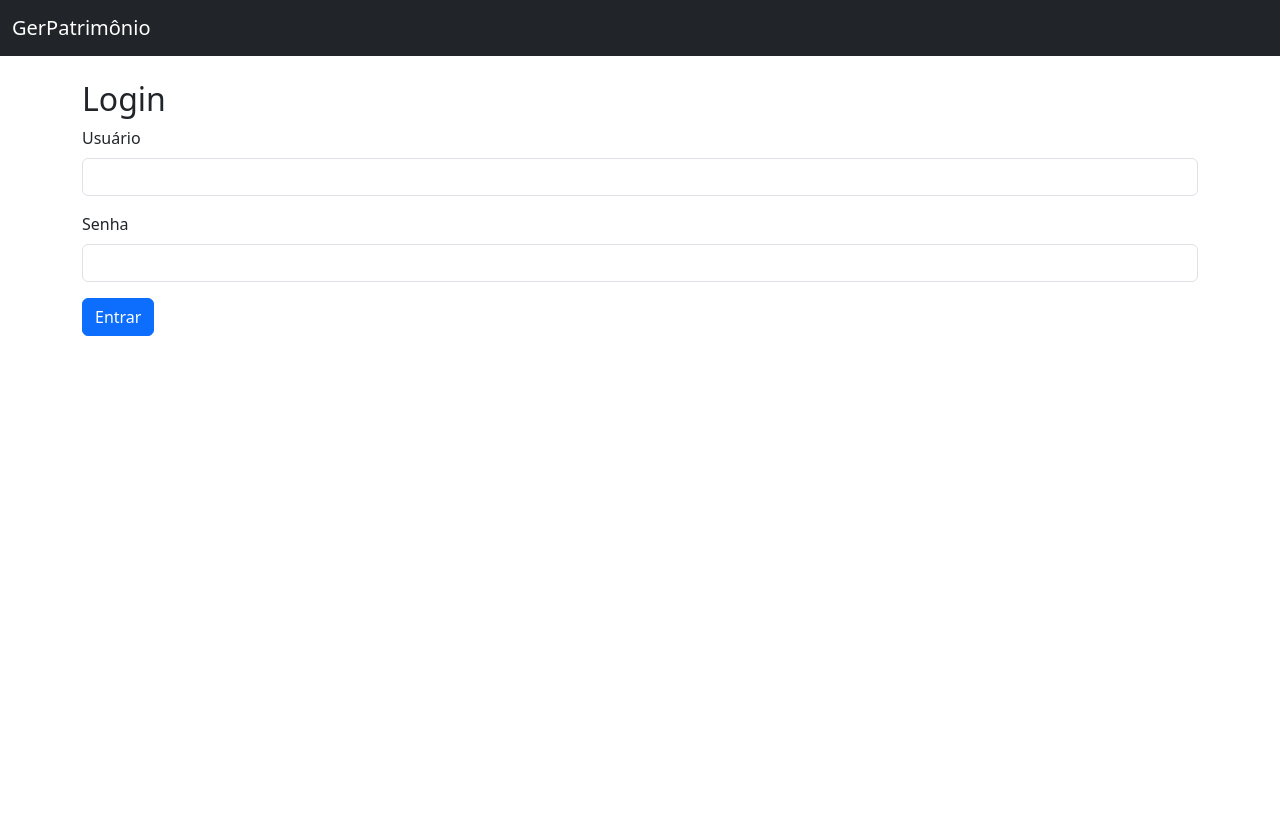
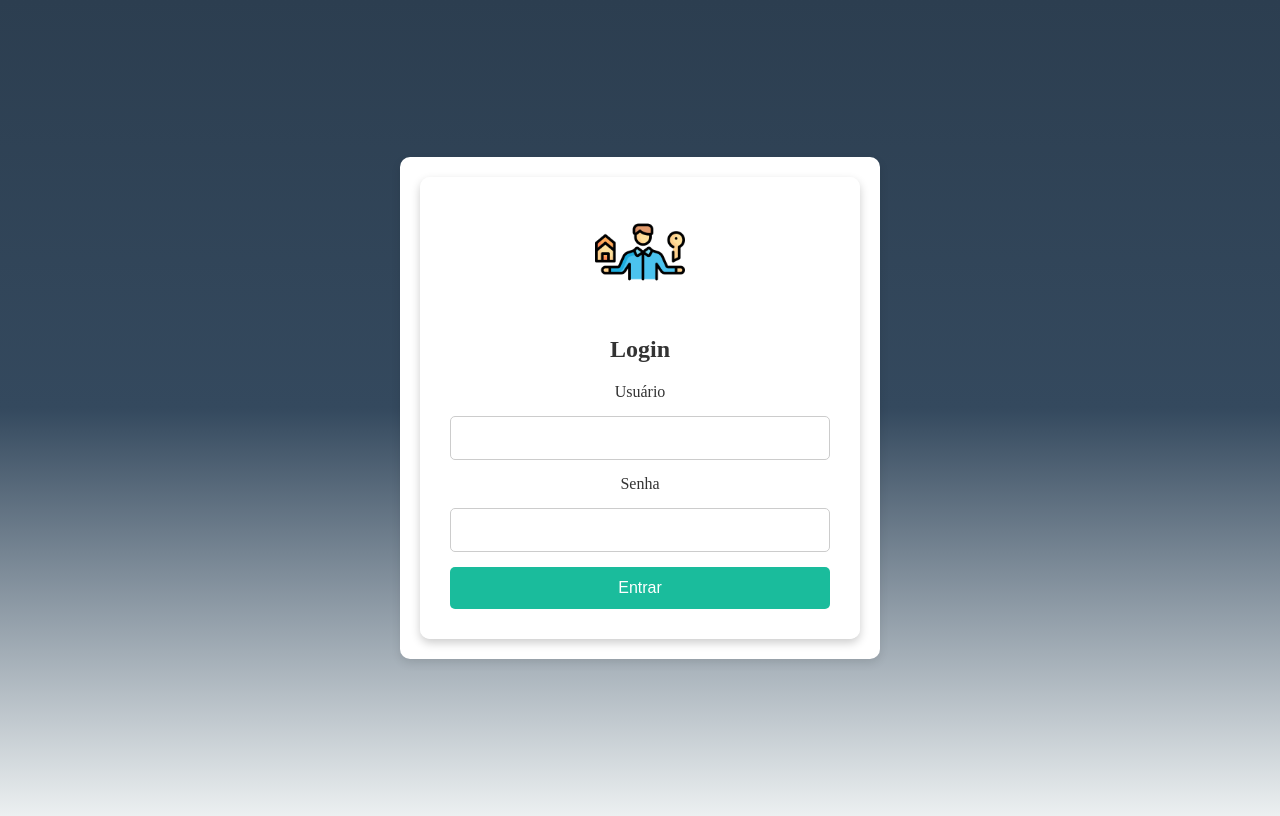
Before and after one commit to EduhReis/GerPatrimonio, a Flask app: page /login in a window 1280 px wide. Before the commit the page ends 336 px from the top, so only its background shows below. Run offline with Flask 3, Linux system fonts and the light colour scheme; some libraries are stand-ins or nearby versions.

Commit message:
feature: pagina de login atualizado com o estilo mias bonito

```diff
--- a/src/backend/static/css/styles.css
+++ b/src/backend/static/css/styles.css
@@ -1,170 +1,83 @@
-/* Geral */
+/* Reset básico para remover estilos padrão */
+/* Fundo do login */
 body {
-    font-family: 'Segoe UI', Tahoma, Geneva, Verdana, sans-serif;
-    background-color: #f3f4f6;
-    margin: 0;
-    padding: 0;
-    color: #374151;
-    line-height: 1.6;
+    background: linear-gradient(to bottom, #2c3e50, #34495e, #ecf0f1); /* Gradiente suave */
+    display: flex;
+    justify-content: center;
+    align-items: center;
+    height: 100vh;
+}
+body {
+    background-color: #f8f9fa;
+    color: #333;
 }
 
-h1, h2 {
-    color: #1f2937;
-    text-align: center;
-    margin-bottom: 1.5rem;
+/* Navbar */
+.navbar {
+    background-color: #2c3e50;
+    padding: 1rem;
 }
 
-a {
-    color: #2563eb;
+.navbar a {
+    color: #ecf0f1;
     text-decoration: none;
+    font-weight: 500;
 }
 
-a:hover {
-    text-decoration: underline;
+.navbar a:hover {
+    color: #1abc9c;
 }
 
-/* Cabeçalho */
-header {
-    background-color: #1f2937;
-    color: #f9fafb;
-    padding: 1rem 0;
-    text-align: center;
-    box-shadow: 0 2px 4px rgba(0, 0, 0, 0.1);
-    font-size: 1.8rem;
-    font-weight: bold;
+/* Container */
+.container {
+    max-width: 600px;
+    margin: 40px auto;
+    padding: 20px;
+    background: #fff;
+    box-shadow: 0px 4px 10px rgba(0, 0, 0, 0.1);
+    border-radius: 10px;
 }
 
-/* Container Principal */
-.container {
-    max-width: 800px;
-    margin: 2rem auto;
-    padding: 2rem;
-    background: #ffffff;
-    border-radius: 12px;
-    box-shadow: 0 4px 6px rgba(0, 0, 0, 0.1);
-}
-
-/* Formulários */
+/* Formulário */
 form {
     display: flex;
     flex-direction: column;
-    gap: 1rem;
+    gap: 15px;
 }
 
-form input, form select {
-    padding: 0.75rem;
-    border: 1px solid #d1d5db;
-    border-radius: 8px;
-    font-size: 1rem;
-    background-color: #f9fafb;
-    transition: all 0.2s;
+input {
+    padding: 12px;
+    border: 1px solid #ccc;
+    border-radius: 5px;
+    font-size: 16px;
 }
 
-form input:focus, form select:focus {
-    outline: none;
-    border-color: #2563eb;
-    background-color: #ffffff;
-    box-shadow: 0 0 4px rgba(37, 99, 235, 0.5);
+button {
+    background-color: #1abc9c;
+    color: white;
+    padding: 12px;
+    border: none;
+    border-radius: 5px;
+    font-size: 16px;
+    cursor: pointer;
 }
 
-form button {
-    background-color: #2563eb;
-    color: #ffffff;
-    padding: 0.75rem 1rem;
-    border: none;
-    border-radius: 8px;
-    font-size: 1.1rem;
-    font-weight: bold;
-    cursor: pointer;
-    transition: background-color 0.2s, transform 0.2s;
+button:hover {
+    background-color: #16a085;
+}
+/* Container de login mais largo */
+.login-container {
+    width: 380px; /* Ajuste para deixar um pouco mais largo */
+    background: rgba(255, 255, 255, 0.95);
+    padding: 30px;
+    border-radius: 10px;
+    box-shadow: 0px 4px 10px rgba(0, 0, 0, 0.2);
+    text-align: center;
 }
 
-form button:hover {
-    background-color: #1e40af;
-    transform: translateY(-2px);
+/* Ajustar logo no login */
+.login-logo {
+    height: 90px;
+    width: auto;
+    margin-bottom: 15px;
 }
-
-form button:active {
-    transform: translateY(0);
-}
-
-/* Tabelas */
-table {
-    width: 100%;
-    border-collapse: collapse;
-    margin-top: 1.5rem;
-    border: 1px solid #d1d5db;
-}
-
-table th, table td {
-    text-align: left;
-    padding: 0.75rem;
-    border: 1px solid #e5e7eb;
-}
-
-table th {
-    background-color: #f3f4f6;
-    color: #1f2937;
-    font-weight: bold;
-}
-
-table tr:nth-child(even) {
-    background-color: #f9fafb;
-}
-
-table tr:hover {
-    background-color: #e5e7eb;
-}
-
-/* Botões de Ação */
-button.action-btn {
-    padding: 0.5rem 1rem;
-    border: none;
-    border-radius: 6px;
-    font-size: 0.9rem;
-    cursor: pointer;
-    transition: background-color 0.2s, transform 0.2s;
-}
-
-button.action-btn.edit {
-    background-color: #f59e0b;
-    color: white;
-}
-
-button.action-btn.edit:hover {
-    background-color: #d97706;
-}
-
-button.action-btn.delete {
-    background-color: #ef4444;
-    color: white;
-}
-
-button.action-btn.delete:hover {
-    background-color: #b91c1c;
-}
-
-/* Rodapé */
-footer {
-    text-align: center;
-    padding: 1rem 0;
-    background-color: #1f2937;
-    color: #f3f4f6;
-    margin-top: 2rem;
-    font-size: 0.9rem;
-}
-
-/* Responsividade */
-@media (max-width: 768px) {
-    .container {
-        padding: 1rem;
-    }
-
-    table th, table td {
-        font-size: 0.9rem;
-    }
-
-    form input, form button {
-        font-size: 1rem;
-    }
-}
--- a/src/backend/templates/base.html
+++ b/src/backend/templates/base.html
@@ -1,50 +1,37 @@
 <!DOCTYPE html>
-<html lang="en">
+<html lang="pt-br">
 <head>
     <meta charset="UTF-8">
     <meta name="viewport" content="width=device-width, initial-scale=1.0">
     <title>{% block title %}GerPatrimônio{% endblock %}</title>
-    <link href="https://cdn.jsdelivr.net/npm/bootstrap@5.3.0/dist/css/bootstrap.min.css" rel="stylesheet">
-    <link href="https://cdn.datatables.net/1.13.4/css/jquery.dataTables.min.css" rel="stylesheet">
+    <link rel="stylesheet" href="{{ url_for('static', filename='css/styles.css') }}">
 </head>
 <body>
-    <nav class="navbar navbar-expand-lg navbar-dark bg-dark">
-        <div class="container-fluid">
-            <a class="navbar-brand" href="#">GerPatrimônio</a>
-            <button class="navbar-toggler" type="button" data-bs-toggle="collapse" data-bs-target="#navbarNavDropdown" aria-controls="navbarNavDropdown" aria-expanded="false" aria-label="Toggle navigation">
-                <span class="navbar-toggler-icon"></span>
-            </button>
-            <div class="collapse navbar-collapse" id="navbarNavDropdown">
-                <ul class="navbar-nav ms-auto">
-                    {% if current_user.is_authenticated %}
-                    <li class="nav-item dropdown">
-                        <a class="nav-link dropdown-toggle" href="#" id="navbarDropdownMenuLink" role="button" data-bs-toggle="dropdown" aria-expanded="false">
-                            Conta
-                        </a>
-                        <ul class="dropdown-menu dropdown-menu-end" aria-labelledby="navbarDropdownMenuLink">
-                            <li><a class="dropdown-item" href="{{ url_for('auth.logout') }}">Logout</a></li>
-                        </ul>
-                    </li>
-                    {% endif %}
-                </ul>
-            </div>
+    {% if request.endpoint != "auth.login" %}
+    <nav class="navbar">
+        <div class="container">
+            <a href="#" class="brand">
+                <img src="{{ url_for('static', filename='img/propriedade.png') }}" alt="GerPatrimônio" class="logo">
+                GerPatrimônio
+            </a>
+            {% if current_user.is_authenticated %}
+            <a class="logout" href="{{ url_for('auth.logout') }}">Logout</a>
+            {% endif %}
         </div>
     </nav>
-    <div class="container mt-4">
+    {% endif %}
+
+    <div class="container">
         {% with messages = get_flashed_messages(with_categories=true) %}
             {% if messages %}
-                <div class="alert alert-dismissible fade show" role="alert">
+                <div class="alert">
                     {% for category, message in messages %}
-                        <div class="alert alert-{{ category }}">{{ message }}</div>
+                        <p class="alert-{{ category }}">{{ message }}</p>
                     {% endfor %}
-                    <button type="button" class="btn-close" data-bs-dismiss="alert" aria-label="Close"></button>
                 </div>
             {% endif %}
         {% endwith %}
         {% block content %}{% endblock %}
     </div>
-    <script src="https://code.jquery.com/jquery-3.6.0.min.js"></script>
-    <script src="https://cdn.jsdelivr.net/npm/bootstrap@5.3.0/dist/js/bootstrap.bundle.min.js"></script>
-    <script src="https://cdn.datatables.net/1.13.4/js/jquery.dataTables.min.js"></script>
 </body>
 </html>
--- a/src/backend/templates/login.html
+++ b/src/backend/templates/login.html
@@ -1,16 +1,18 @@
 {% extends "base.html" %}
 
 {% block content %}
-<h2>Login</h2>
-<form method="POST" action="{{ url_for('auth.login') }}">
-    <div class="mb-3">
-        <label for="username" class="form-label">Usuário</label>
-        <input type="text" class="form-control" id="username" name="username" required>
-    </div>
-    <div class="mb-3">
-        <label for="password" class="form-label">Senha</label>
-        <input type="password" class="form-control" id="password" name="password" required>
-    </div>
-    <button type="submit" class="btn btn-primary">Entrar</button>
-</form>
+<div class="login-container">
+    <img src="{{ url_for('static', filename='img/propriedade.png') }}" alt="GerPatrimônio" class="login-logo">
+
+    <h2>Login</h2>
+    <form method="POST" action="{{ url_for('auth.login') }}">
+        <label for="username">Usuário</label>
+        <input type="text" id="username" name="username" required>
+
+        <label for="password">Senha</label>
+        <input type="password" id="password" name="password" required>
+
+        <button type="submit">Entrar</button>
+    </form>
+</div>
 {% endblock %}
```
Also changed, not shown: src/backend/static/img/propriedade.png (added), src/infra/gerPtrimonio.db (added).
